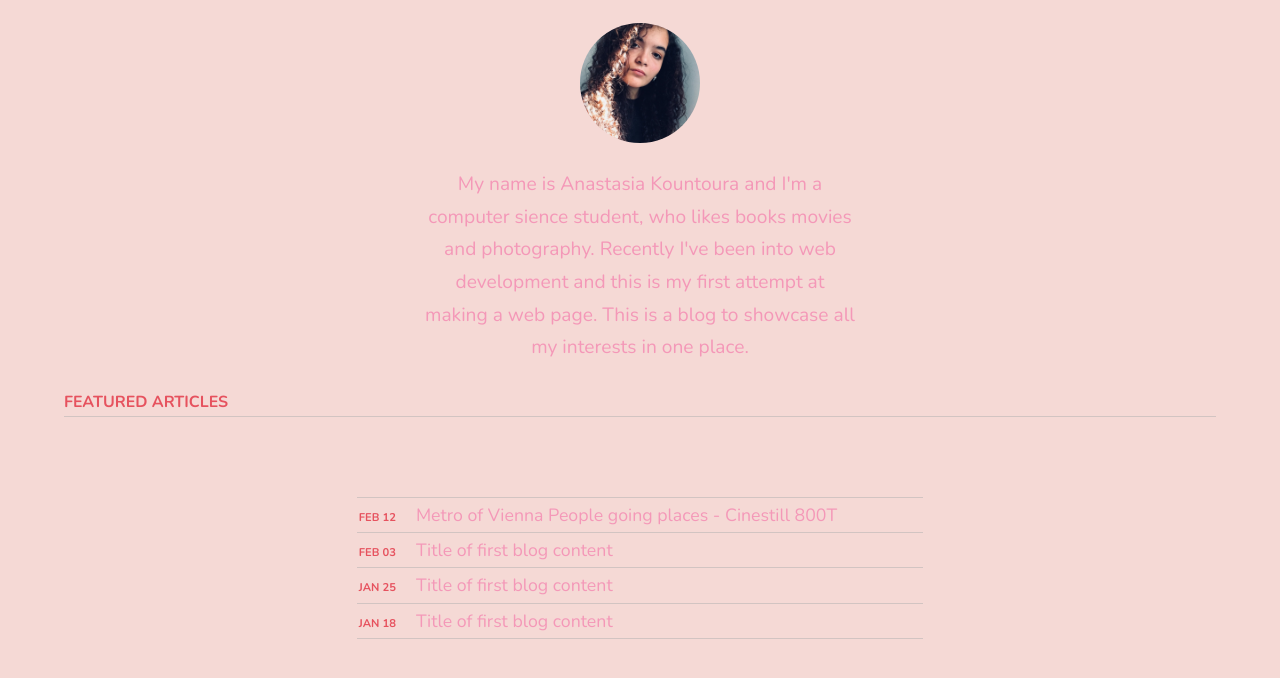
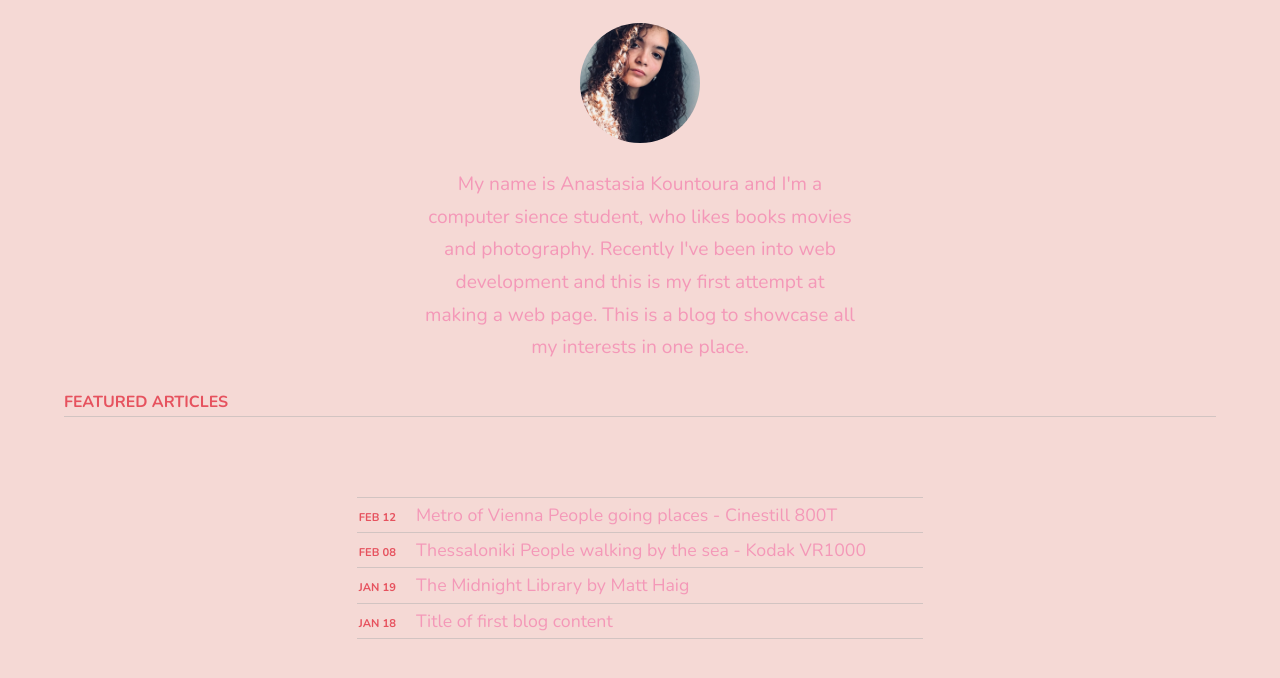
Before and after one commit to Siakountoura/my-blog, a plain HTML site: page index.html in a window 1280 px wide. Shown: the part 64-742 px from the top of the page. Drawn offline with nearby package versions, Linux system fonts and the light colour scheme.

Commit message:
index post changes

```diff
--- a/index.html
+++ b/index.html
@@ -93,23 +93,25 @@
     <article class="article-box">
       <ul style="list-style-type: none" class="article-list">
         <li class="article-li">
-          <a href="#" class="article-links text-center"
+          <a href="files/photography3.html" class="article-links text-center"
             ><span class="date-tag">feb 12</span>Metro of Vienna
             People going places - Cinestill 800T</a
           >
         </li>
         <li class="article-li">
-          <a href="#" class="article-links text-center"
-            ><span class="date-tag">feb 03</span>Title of first blog content</a
+          <a href="files/photography3.html" class="article-links text-center"
+            ><span class="date-tag">feb 08</span>Thessaloniki
+            People walking by the sea - Kodak VR1000</a
           >
         </li>
         <li class="article-li">
-          <a href="#" class="article-links text-center"
-            ><span class="date-tag">jan 25</span>Title of first blog content</a
+          <a href="files/bookreview1.html" class="article-links text-center"
+            ><span class="date-tag">jan 19</span>The Midnight Library
+            by Matt Haig</a
           >
         </li>
         <li class="article-li">
-          <a href="files/photography3" class="article-links text-center"
+          <a href="files/photography3.html" class="article-links text-center"
             ><span class="date-tag">jan 18</span>Title of first blog content</a
           >
         </li>
```
